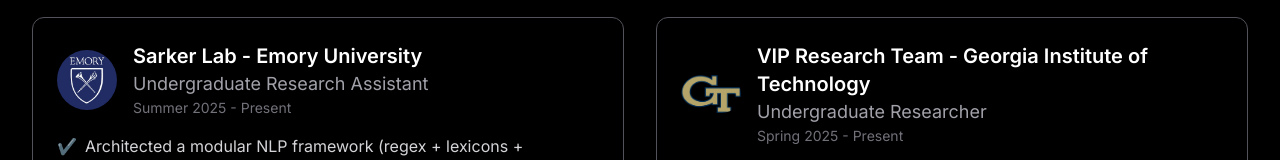
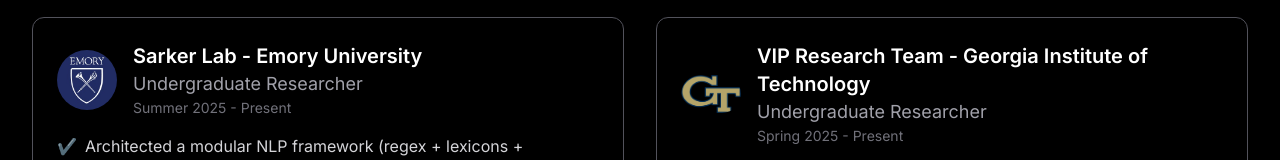
Before and after one commit to OneOfCosmosMostWanted/personal_web, a Next.js app: page /experience in a window 1280 px wide. Shown: the part 738-898 px from the top of the page. Built offline with nearby package versions, Linux system fonts and the light colour scheme; no server answers; what tailwindcss-debug-screens would draw is missing.

Commit message:
Update page.tsx

```diff
--- a/app/experience/page.tsx
+++ b/app/experience/page.tsx
@@ -27,7 +27,7 @@
   },
   {
     company: "Sarker Lab - Emory University",
-    role: "Undergraduate Research Assistant",
+    role: "Undergraduate Researcher",
     date: "Summer 2025 - Present",
     description: [
       "Architected a modular NLP framework (regex + lexicons + medication-tuned PLMs + LLMs) to extract and classify polysubstance‐use from Reddit.",
```
